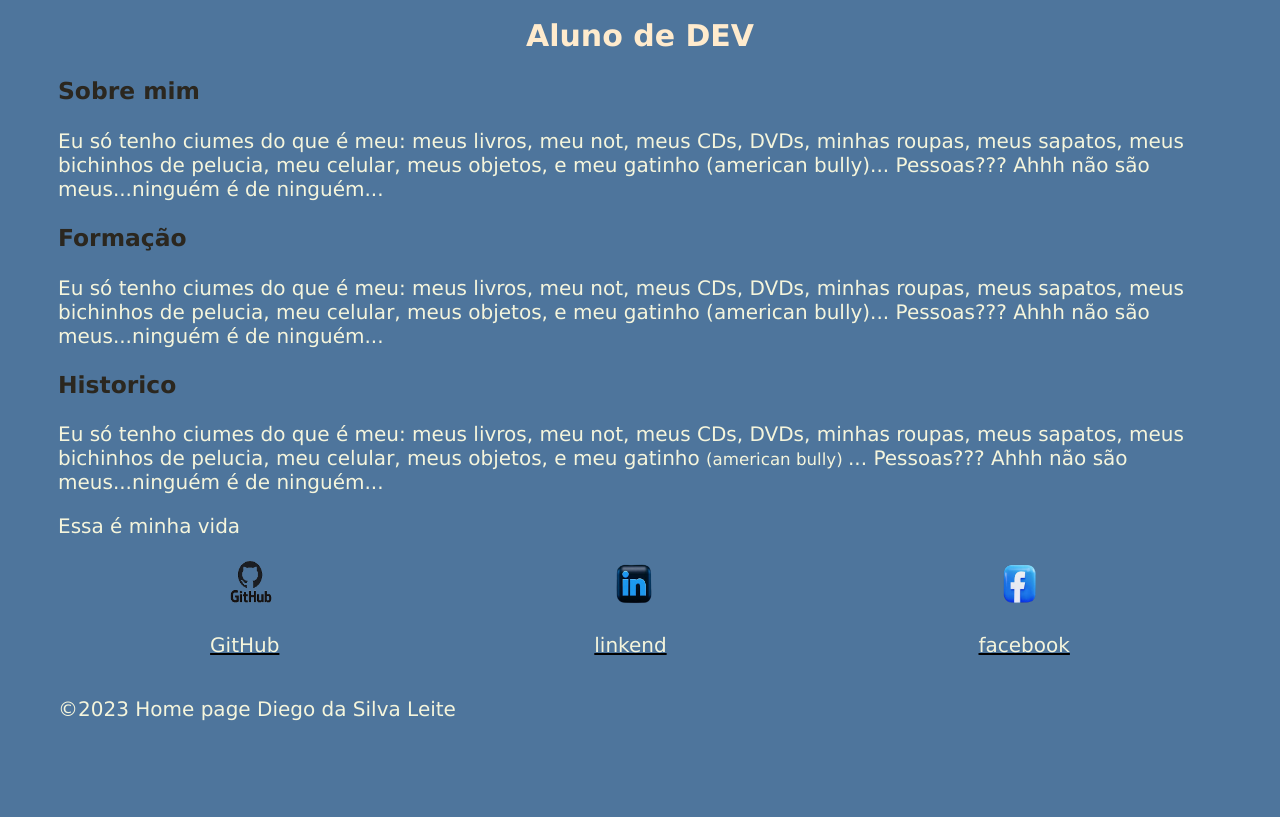
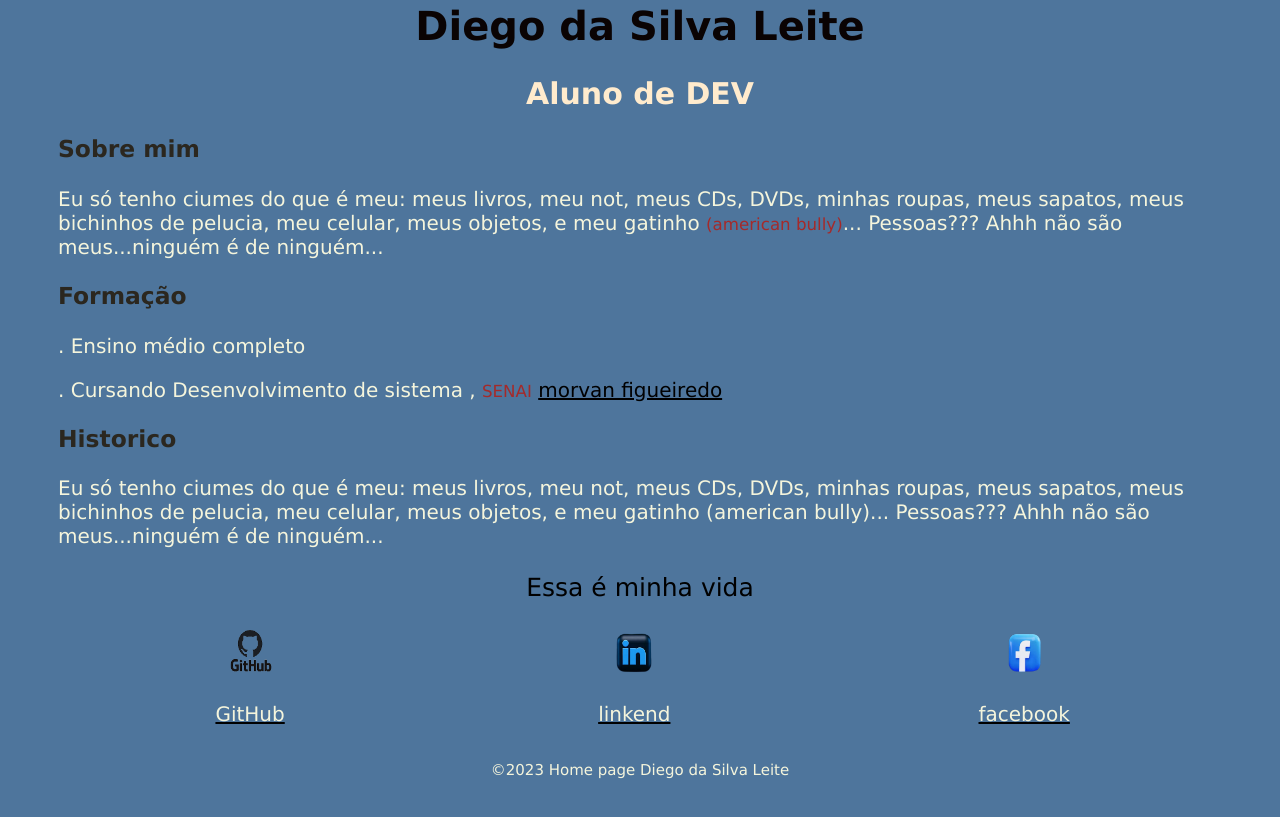
Before and after one commit to diegoleite27/pagina-1, a plain HTML site: page index.html in a window 1280 px wide. Shown: the part 371-1188 px from the top of the page. Before the commit the page ends 1112 px from the top, so only its background shows below. Drawn offline with Linux system fonts and the light colour scheme.

Commit message:
Add files via upload

```diff
--- a/index.html
+++ b/index.html
@@ -25,13 +25,14 @@
 <header>
 
     <div class="imagem">
+
     <div class="center">
     <img src="./img/sonic.jpg" alt="">
     </div>
-    <div class="center">
+    <div class="center1">
         <img src="./img/1.jpg" alt="">
         </div>
-        <div class="center">
+        <div class="center2">
             <img src="./img/2.jpg" alt="">
             </div>
             </div>
@@ -44,16 +45,17 @@
 
 <section>
  <h3>Sobre mim</h3>
- <p>Eu só tenho ciumes do que é meu: meus livros, meu not, meus CDs, DVDs, minhas roupas, meus sapatos, meus bichinhos de pelucia, meu celular, meus objetos, e meu gatinho (american bully)... Pessoas??? Ahhh não são meus...ninguém é de ninguém...
+ <p>Eu só tenho ciumes do que é meu: meus livros, meu not, meus CDs, DVDs, minhas roupas, meus sapatos, meus bichinhos de pelucia, meu celular, meus objetos, e meu gatinho <small>(american bully)</small>... Pessoas??? Ahhh não são meus...ninguém é de ninguém...
 
  </p>
  <section>
     <h3>Formação</h3>
-    <p>Eu só tenho ciumes do que é meu: meus livros, meu not, meus CDs, DVDs, minhas roupas, meus sapatos, meus bichinhos de pelucia, meu celular, meus objetos, e meu gatinho (american bully)... Pessoas??? Ahhh não são meus...ninguém é de ninguém...
+    <p>. Ensino médio completo
+        <p>. Cursando Desenvolvimento de sistema , <small>SENAI</small> <a href="https://mooca.sp.senai.br/">morvan figueiredo</a></p>
    </p>
     <section>
         <h3>Historico</h3>
-        <p>Eu só tenho ciumes do que é meu: meus livros, meu not, meus CDs, DVDs, minhas roupas, meus sapatos, meus bichinhos de pelucia, meu celular, meus objetos, e meu gatinho <small>(american bully) </small>... Pessoas??? Ahhh não são meus...ninguém é de ninguém...
+        <p>Eu só tenho ciumes do que é meu: meus livros, meu not, meus CDs, DVDs, minhas roupas, meus sapatos, meus bichinhos de pelucia, meu celular, meus objetos, e meu gatinho (american bully)... Pessoas??? Ahhh não são meus...ninguém é de ninguém...
         </p>
 
         <p id=texto> Essa é minha vida</p>
--- a/style.css
+++ b/style.css
@@ -59,5 +59,22 @@ footer{
     justify-content: space-around;
 }
 .container{
-    padding: 0px 50px;
+    padding: 50px 50px;
 }
+footer a{
+         text-align: center;
+}
+.final{
+    text-align: center;
+    font-size: 15px;
+
+}
+#texto{
+    font-size: 25px;
+    color: black;
+    text-align: center;
+    font-family: 'Lucida Sans', 'Lucida Sans Regular', 'Lucida Grande', 'Lucida Sans Unicode', Geneva, Verdana, sans-serif;
+}
+small{
+    color: brown;
+}
```
